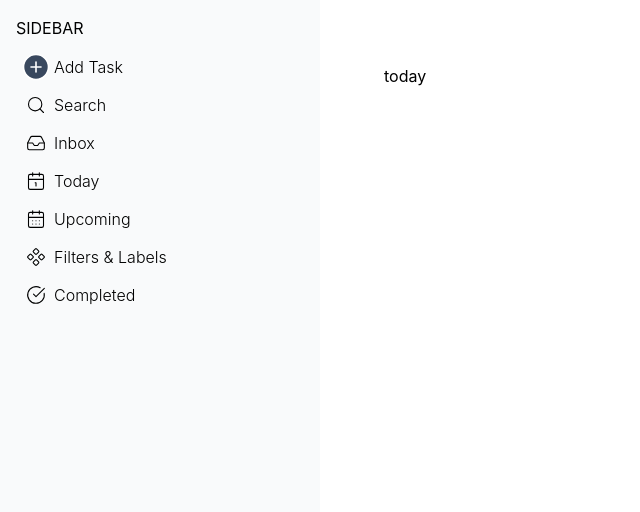
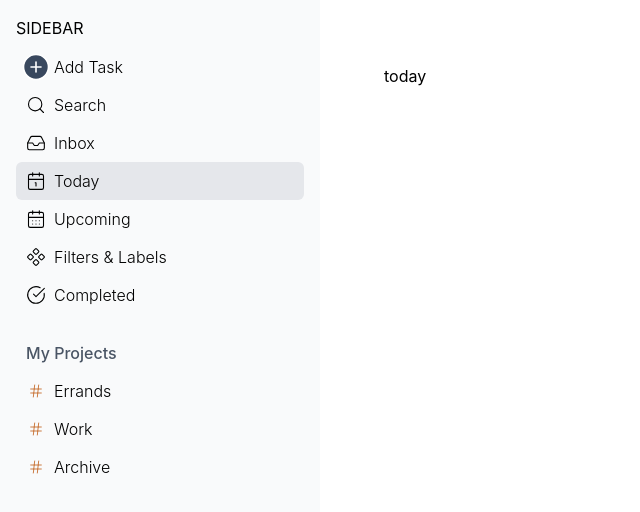
Before and after one commit to krunoslav-k/todoist-clone, a React (Vite) app: page /today in a window 1280 px wide. Shown: the top 512 px of the page, without its empty margins (0-640 px from the left). Built offline with nearby package versions, Linux system fonts and the light colour scheme.

Commit message:
feat: add projects navigation to Sidebar

```diff
--- a/src/app/store.ts
+++ b/src/app/store.ts
@@ -1,11 +1,13 @@
 import { configureStore } from "@reduxjs/toolkit";
 import todosReducer from "../features/todos/todosSlice";
 import labelsReducer from "../features/labels/labelsSlice";
+import projectsReducer from "../features/projects/projectsSlice";
 
 export const store = configureStore({
   reducer: {
     todos: todosReducer,
     labels: labelsReducer,
+    projects: projectsReducer,
   },
 });
 
--- a/src/components/Sidebar/Sidebar.tsx
+++ b/src/components/Sidebar/Sidebar.tsx
@@ -4,12 +4,16 @@ import {
   CircleCheckBig,
   CirclePlus,
   Component,
+  Hash,
   Inbox,
   Search,
 } from "lucide-react";
 import { NavLink } from "react-router-dom";
+import { useAppSelector } from "../../hooks/reduxHooks";
 
 export default function Sidebar() {
+  const projects = useAppSelector((state) => state.projects.projects);
+
   const navButtons = [
     {
       Icon: Inbox,
@@ -43,7 +47,7 @@ export default function Sidebar() {
       <h2>SIDEBAR</h2>
 
       <nav className="flex flex-col ">
-        <button className="sidebar_button cursor-pointer">
+        <button className="sidebar_button">
           <CirclePlus
             size={20}
             strokeWidth={1.3}
@@ -59,12 +63,42 @@ export default function Sidebar() {
 
         {navButtons.map(({ Icon, label, path }) => {
           return (
-            <NavLink to={path} className="sidebar_button">
+            <NavLink
+              key={path}
+              to={path}
+              className={({ isActive }) =>
+                `sidebar_button ${isActive ? "bg-gray-200" : ""}`
+              }
+            >
               <Icon size={20} strokeWidth={1.3} /> {label}
             </NavLink>
           );
         })}
       </nav>
+
+      <div className="flex flex-col mt-3">
+        <button className="sidebar_button text-gray-600 font-medium">
+          My Projects
+        </button>
+
+        {projects.map((project) => {
+          return (
+            <NavLink
+              to="/"
+              className={({ isActive }) =>
+                `sidebar_button ${isActive ? "bg-gray-200" : ""}`
+              }
+            >
+              <Hash
+                size={20}
+                strokeWidth={1.1}
+                className="text-amber-700 scale-80"
+              />
+              {project}
+            </NavLink>
+          );
+        })}
+      </div>
     </div>
   );
 }
--- /dev/null
+++ b/src/data/dummyProjects.ts
@@ -0,0 +1 @@
+export const dummyProjects = ["Errands", "Work", "Archive"];
--- a/src/features/labels/labelsSlice.ts
+++ b/src/features/labels/labelsSlice.ts
@@ -24,6 +24,6 @@ const labelsSlice = createSlice({
   },
 });
 
-export const { addLabel } = labelsSlice.actions;
+export const { addLabel, removeLabel } = labelsSlice.actions;
 
 export default labelsSlice.reducer;
--- /dev/null
+++ b/src/features/projects/projectsSlice.ts
@@ -0,0 +1,28 @@
+import { createSlice, type PayloadAction } from "@reduxjs/toolkit";
+import { dummyProjects } from "../../data/dummyProjects";
+
+const initialState = {
+  projects: dummyProjects,
+};
+
+const projectsSlice = createSlice({
+  name: "projects",
+  initialState,
+  reducers: {
+    addProject(state, action: PayloadAction<string>) {
+      state.projects.push(action.payload);
+    },
+
+    removeProject(state, action: PayloadAction<string>) {
+      if (state.projects.includes(action.payload)) {
+        state.projects = state.projects.filter(
+          (project) => project !== action.payload,
+        );
+      }
+    },
+  },
+});
+
+export const { addProject, removeProject } = projectsSlice.actions;
+
+export default projectsSlice.reducer;
--- a/src/index.css
+++ b/src/index.css
@@ -22,6 +22,6 @@
   }
 
   .sidebar_button {
-    @apply flex justify-start items-center gap-2 px-2.5 py-1.75 font-light rounded-md hover:bg-gray-100;
+    @apply flex justify-start items-center gap-2 px-2.5 py-1.75 font-light rounded-md hover:bg-gray-100 cursor-pointer;
   }
 }
```
